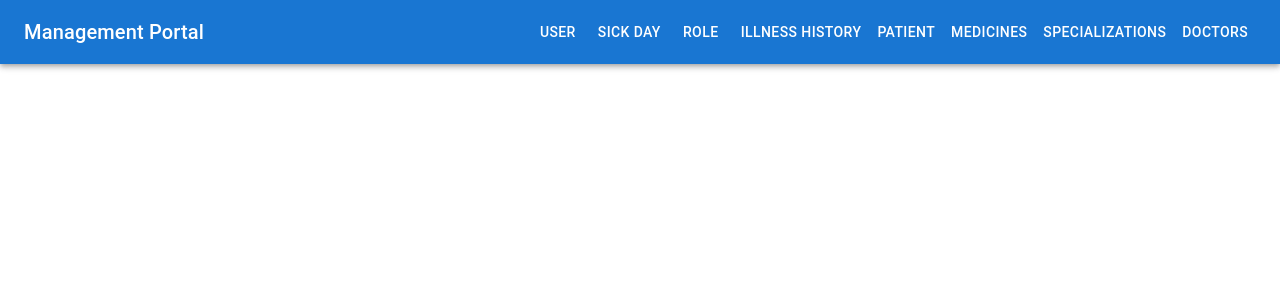
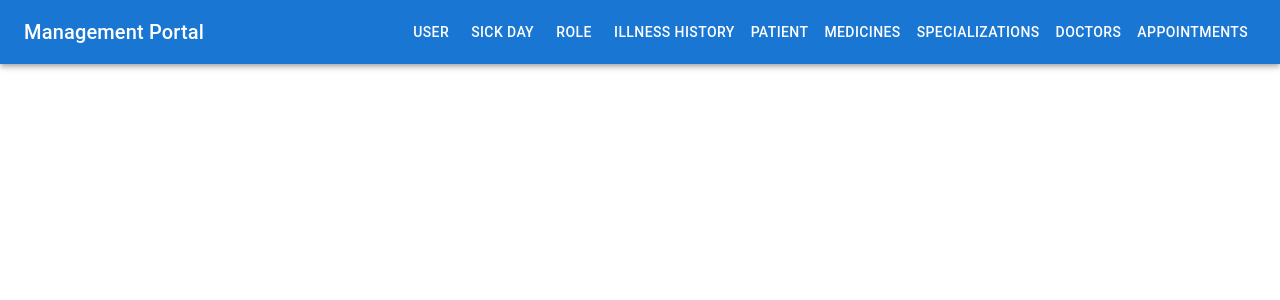
Before and after one commit to Marto19/PHRM-System, a React (Vite) app in the folder phrmSystem/react-frontend/: page / in a window 1280 px wide. Shown: the top 300 px of the page. Built offline with nearby package versions, Linux system fonts and the light colour scheme.

Commit message:
Finished appointment web view

```diff
--- a/phrmSystem/react-frontend/src/App.jsx
+++ b/phrmSystem/react-frontend/src/App.jsx
@@ -53,9 +53,9 @@ function App() {
                 <Route path="/doctors/:id/specializations" element={<DoctorSpecializationList />} />
                 <Route path="/doctors/:id/appointments" element={<AppointmentList />} />
                 <Route path="/doctors/:id/specializations/edit" element={<DoctorSpecializationForm />} />
-                <Route path="/appointments/:id" element={<AppointmentList />} />
+                <Route path="/appointments" element={<AppointmentList />} />
+                <Route path="/appointments/create" element={<AppointmentForm />} />
                 <Route path="/appointments/:id/edit" element={<AppointmentForm />} />
-                <Route path="/appointments/create" element={<AppointmentForm />} />
             </Routes>
         </Router>
     );
--- a/phrmSystem/react-frontend/src/components/Navbar.jsx
+++ b/phrmSystem/react-frontend/src/components/Navbar.jsx
@@ -35,6 +35,9 @@ const Navbar = () => {
                 <Button color="inherit" onClick={() => navigate("/doctors")}>
                     Doctors
                 </Button>
+                <Button color="inherit" onClick={() => navigate("/appointments")}>
+                    Appointments
+                </Button>
             </Toolbar>
         </AppBar>
     );
--- a/phrmSystem/react-frontend/src/components/appointment /AppointmentList.jsx
+++ b/phrmSystem/react-frontend/src/components/appointment /AppointmentList.jsx
@@ -106,7 +106,7 @@ const AppointmentList = () => {
                                         <Button
                                             variant="outlined"
                                             color="primary"
-                                            onClick={() => navigate(`/appointments/${appointment.id}/view`)}
+                                            onClick={() => navigate(`/appointments/${appointment.id}/edit`)}
                                         >
                                             View
                                         </Button>
```
